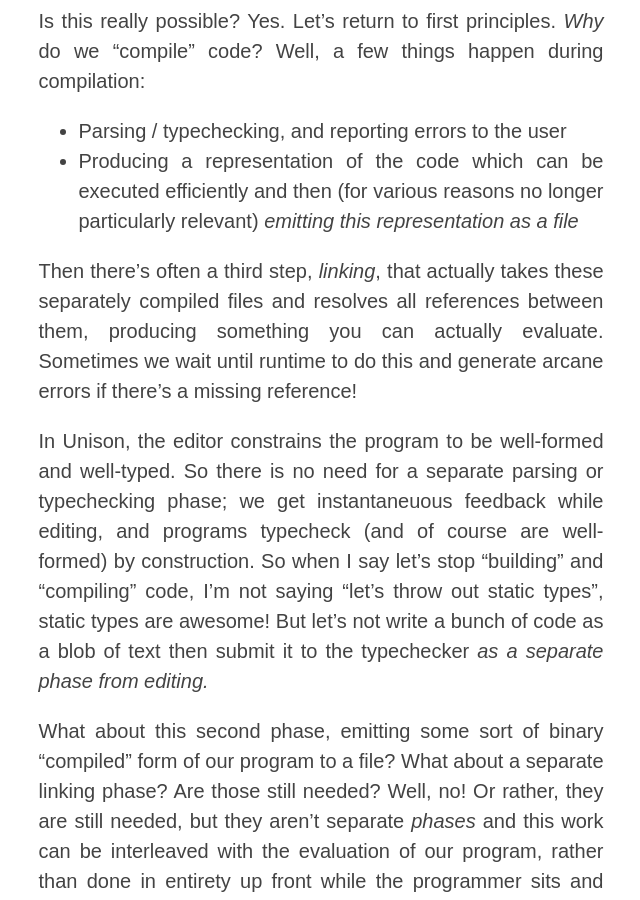
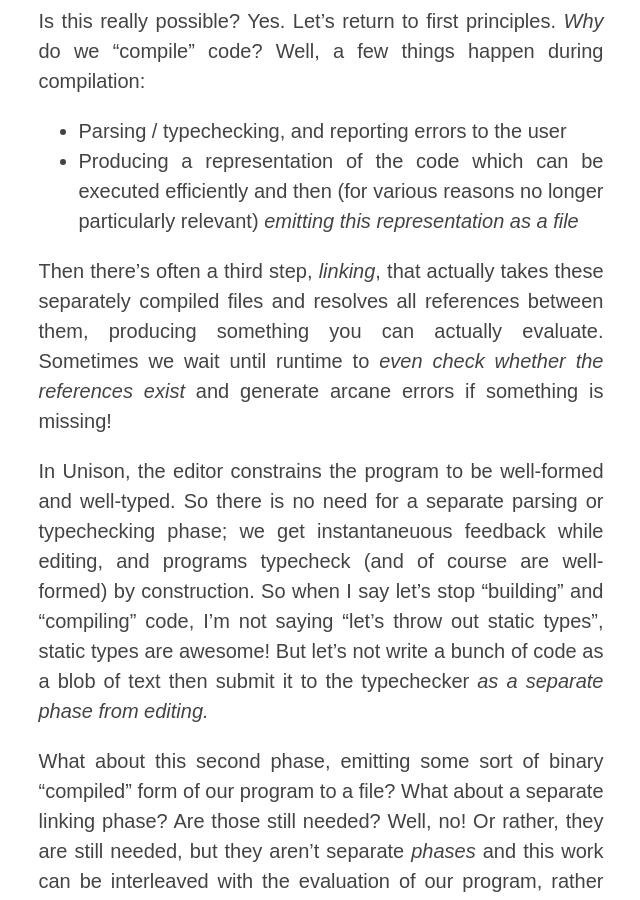
Before and after one commit to unisonweb/oldblog, a Jekyll site: the page built from _posts/2015-05-22-why-compile.markdown, in a window 1280 px wide and 900 px high, scrolled down 2050 px. Shown: the whole window, without its empty margins (319-959 px from the left). Built offline with Jekyll 4.4.1, drawn with Linux system fonts in a browser that asks for light colours; some web fonts are replaced; comment, search, counter and statistics services are not loaded.

Commit message:
Update 2015-05-22-why-compile.markdown

```diff
--- a/_posts/2015-05-22-why-compile.markdown
+++ b/_posts/2015-05-22-why-compile.markdown
@@ -14,7 +14,7 @@ Is this really possible? Yes. Let's return to first principles. _Why_ do we "com
 * Parsing / typechecking, and reporting errors to the user
 * Producing a representation of the code which can be executed efficiently and then (for various reasons no longer particularly relevant) _emitting this representation as a file_
 
-Then there's often a third step, _linking_, that actually takes these separately compiled files and resolves all references between them, producing something you can actually evaluate. Sometimes we wait until runtime to do this and generate arcane errors if there's a missing reference!
+Then there's often a third step, _linking_, that actually takes these separately compiled files and resolves all references between them, producing something you can actually evaluate. Sometimes we wait until runtime to _even check whether the references exist_ and generate arcane errors if something is missing!
 
 In Unison, the editor constrains the program to be well-formed and well-typed. So there is no need for a separate parsing or typechecking phase; we get instantaneuous feedback while editing, and programs typecheck (and of course are well-formed) by construction. So when I say let's stop "building" and "compiling" code, I'm not saying "let's throw out static types", static types are awesome! But let's not write a bunch of code as a blob of text then submit it to the typechecker _as a separate phase from editing._
 
```
